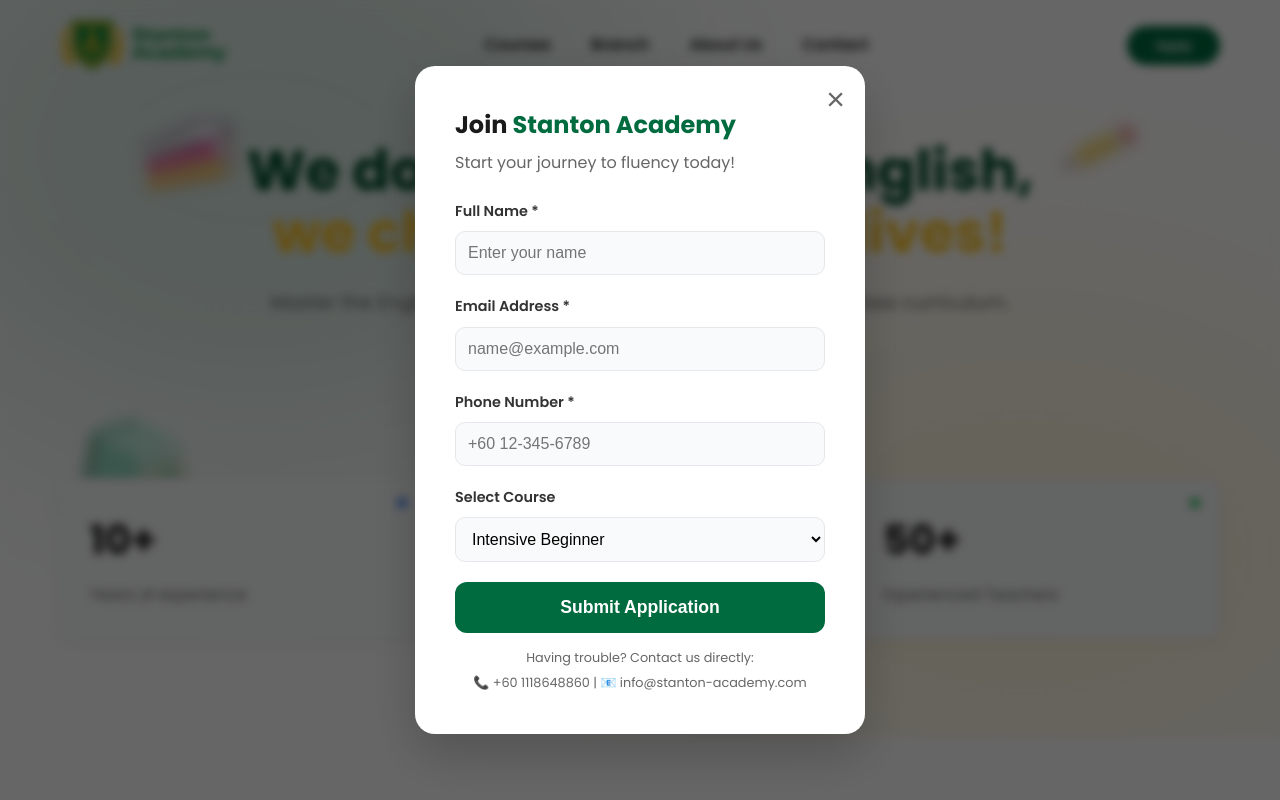
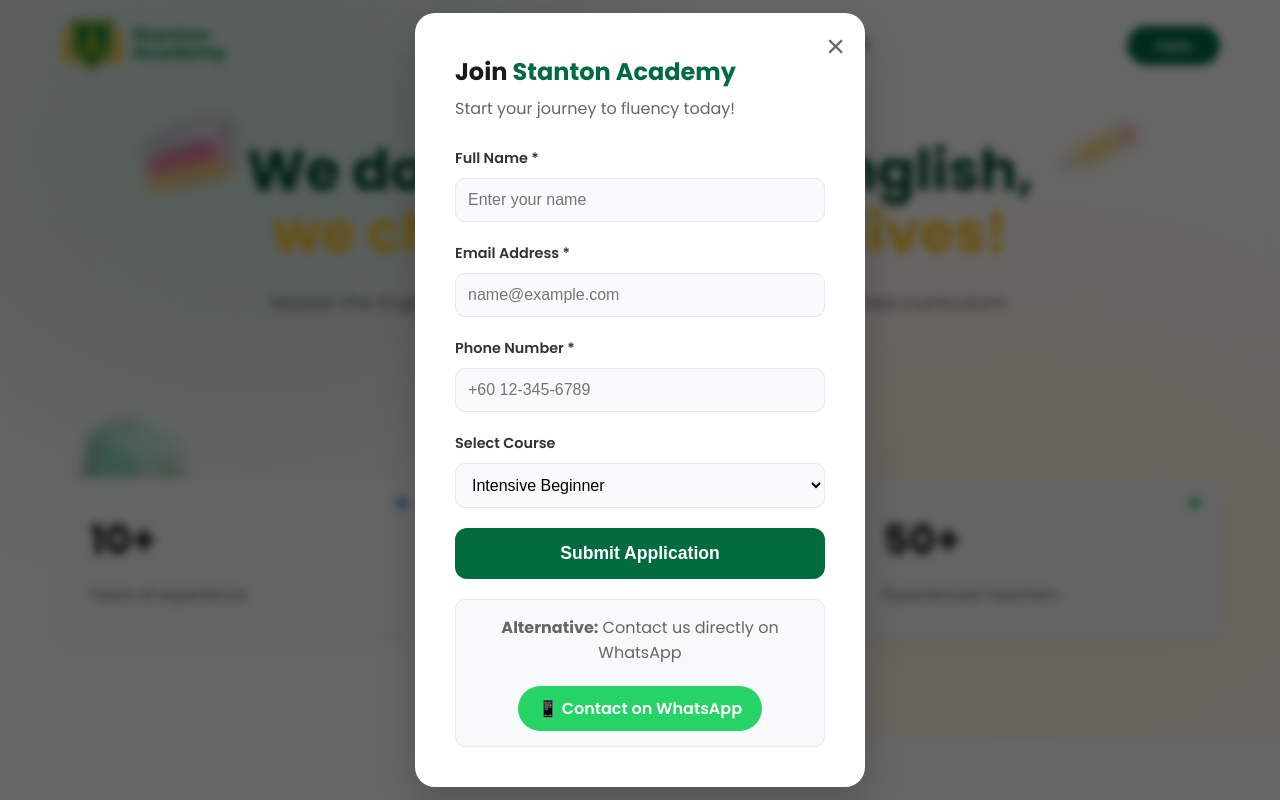
Before and after one commit to ZokirovIslomjon/stanton-academy, a React (Vite) app: page / in a window 1280 px wide. Both pictures are taken after a click on the button "Apply". Shown: the top 800 px of the page. Built offline with nearby package versions, Linux system fonts and the light colour scheme.

Commit message:
Fixed email

```diff
--- a/src/components/RegisterModal.jsx
+++ b/src/components/RegisterModal.jsx
@@ -15,11 +15,30 @@ const RegisterModal = ({ isOpen, onClose }) => {
   const [errorMessage, setErrorMessage] = useState('');
   const [successMessage, setSuccessMessage] = useState('');
 
+  // Test EmailJS connection function
+  const testEmailJSConnection = () => {
+    console.log('Testing EmailJS Connection...');
+    console.log('Service ID:', 'service_giayoc6');
+    console.log('Template ID:', 'template_1b3ug2u');
+    console.log('Public Key:', '5j3dR4oz_QORxuNJS');
+
+    // Test if EmailJS is loaded
+    if (window.emailjs) {
+      console.log('EmailJS is loaded successfully');
+      console.log('EmailJS version:', emailjs.version);
+    } else {
+      console.error('EmailJS is NOT loaded');
+    }
+  };
+
   const handleSubmit = (e) => {
     e.preventDefault();
     setErrorMessage('');
     setSuccessMessage('');
     setIsSending(true);
+
+    // Test connection first
+    testEmailJSConnection();
 
     // Basic validation
     if (!formData.name.trim() || !formData.email.trim() || !formData.phone.trim()) {
@@ -36,35 +55,51 @@ const RegisterModal = ({ isOpen, onClose }) => {
       return;
     }
 
-    // Phone validation (basic)
-    if (formData.phone.length < 5) {
-      setErrorMessage('Please enter a valid phone number');
-      setIsSending(false);
-      return;
-    }
+    // Prepare template parameters
+    const templateParams = {
+      to_name: 'Stanton Academy', // Your name/company
+      from_name: formData.name,
+      from_email: formData.email,
+      phone: formData.phone,
+      course: formData.course,
+      message: `New application from ${formData.name} for ${formData.course} course`,
+      reply_to: formData.email
+    };
 
-    // Replace these with your actual EmailJS credentials
-    const SERVICE_ID = 'service_giayoc6';
-    const TEMPLATE_ID = 'template_1b3ug2u';
-    const PUBLIC_KEY = '5j3dR4oz_QORxuNJS';
+    console.log('Sending with params:', templateParams);
 
     // Send the email
-    emailjs.send(SERVICE_ID, TEMPLATE_ID, formData, PUBLIC_KEY)
+    emailjs.send(
+      'service_giayoc6',
+      'template_1b3ug2u',
+      templateParams,
+      '5j3dR4oz_QORxuNJS'
+    )
       .then((response) => {
-        console.log('SUCCESS!', response.status, response.text);
-        setSuccessMessage(`Thank you ${formData.name}! Your application has been submitted. We will contact you shortly.`);
+        console.log('SUCCESS!', response);
+        setSuccessMessage(`Thank you ${formData.name}! Your application has been submitted successfully. We will contact you shortly.`);
 
-        // Clear form after successful submission
+        // Clear form
+        setFormData({ name: '', email: '', phone: '', course: 'Intensive Beginner' });
+        setIsSending(false);
+
+        // Auto-close after 5 seconds
         setTimeout(() => {
-          setFormData({ name: '', email: '', phone: '', course: 'Intensive Beginner' });
-          setIsSending(false);
-          // Close modal after 3 seconds
-          setTimeout(() => onClose(), 3000);
-        }, 2000);
+          onClose();
+        }, 5000);
       })
       .catch((error) => {
-        console.error('FAILED...', error);
-        setErrorMessage('Unable to send application. Please contact us directly at info@stanton-academy.com or WhatsApp +60 1118648860');
+        console.error('EmailJS Error Details:', error);
+
+        // More specific error messages
+        if (error.text && error.text.includes('Invalid')) {
+          setErrorMessage('Invalid EmailJS configuration. Please check your Service ID and Template ID.');
+        } else if (error.text && error.text.includes('Key')) {
+          setErrorMessage('Invalid Public Key. Please check your EmailJS API key.');
+        } else {
+          setErrorMessage('Failed to send application. Please contact us directly at info@stanton-academy.com');
+        }
+
         setIsSending(false);
       });
   };
@@ -88,9 +123,15 @@ const RegisterModal = ({ isOpen, onClose }) => {
             padding: '15px',
             borderRadius: '10px',
             marginBottom: '20px',
-            border: '1px solid #a7f3d0'
+            border: '1px solid #a7f3d0',
+            display: 'flex',
+            alignItems: 'center',
+            gap: '10px'
           }}>
-            <strong>✓ Success!</strong> {successMessage}
+            <span style={{ fontSize: '1.5rem' }}>✓</span>
+            <div>
+              <strong>Success!</strong> {successMessage}
+            </div>
           </div>
         )}
 
@@ -102,9 +143,15 @@ const RegisterModal = ({ isOpen, onClose }) => {
             padding: '15px',
             borderRadius: '10px',
             marginBottom: '20px',
-            border: '1px solid #fca5a5'
+            border: '1px solid #fca5a5',
+            display: 'flex',
+            alignItems: 'center',
+            gap: '10px'
           }}>
-            <strong>⚠️ Error:</strong> {errorMessage}
+            <span style={{ fontSize: '1.5rem' }}>⚠️</span>
+            <div>
+              <strong>Unable to send</strong> {errorMessage}
+            </div>
           </div>
         )}
 
@@ -166,34 +213,54 @@ const RegisterModal = ({ isOpen, onClose }) => {
             disabled={isSending}
             style={{
               opacity: isSending ? 0.7 : 1,
-              backgroundColor: successMessage ? '#22c55e' : '#006B3F'
+              backgroundColor: successMessage ? '#22c55e' : '#006B3F',
+              display: 'flex',
+              alignItems: 'center',
+              justifyContent: 'center',
+              gap: '10px'
             }}
           >
             {isSending ? (
               <>
-                <span style={{ marginRight: '8px' }}>⏳</span>
-                Sending...
+                <span className="spinner"></span>
+                Sending Application...
               </>
             ) : successMessage ? (
-              <>
-                <span style={{ marginRight: '8px' }}>✓</span>
-                Submitted Successfully!
-              </>
+              'Submitted Successfully!'
             ) : (
               'Submit Application'
             )}
           </button>
 
+          {/* WhatsApp Alternative */}
           <div style={{
-            marginTop: '15px',
-            fontSize: '0.8rem',
-            color: '#666',
-            textAlign: 'center'
+            marginTop: '20px',
+            padding: '15px',
+            backgroundColor: '#f8f9fa',
+            borderRadius: '10px',
+            textAlign: 'center',
+            border: '1px solid #e5e7eb'
           }}>
-            <p>Having trouble? Contact us directly:</p>
-            <p style={{ marginTop: '5px' }}>
-              📞 +60 1118648860 | 📧 info@stanton-academy.com
+            <p style={{ marginBottom: '10px', color: '#666' }}>
+              <strong>Alternative:</strong> Contact us directly on WhatsApp
             </p>
+            <a
+              href={`https://wa.me/601118648860?text=Hello! I'm interested in joining Stanton Academy. My name is ${formData.name || ''} and I'm interested in the ${formData.course} course.`}
+              target="_blank"
+              rel="noopener noreferrer"
+              style={{
+                display: 'inline-block',
+                backgroundColor: '#25D366',
+                color: 'white',
+                padding: '10px 20px',
+                borderRadius: '50px',
+                textDecoration: 'none',
+                fontWeight: '600',
+                marginTop: '10px'
+              }}
+            >
+              📱 Contact on WhatsApp
+            </a>
           </div>
         </form>
 
```
